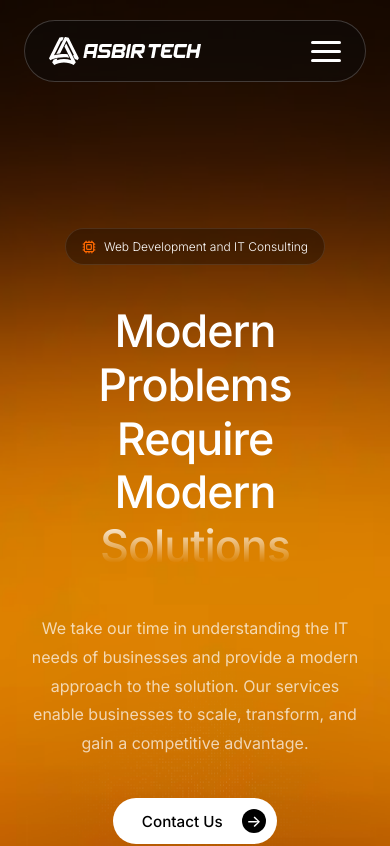
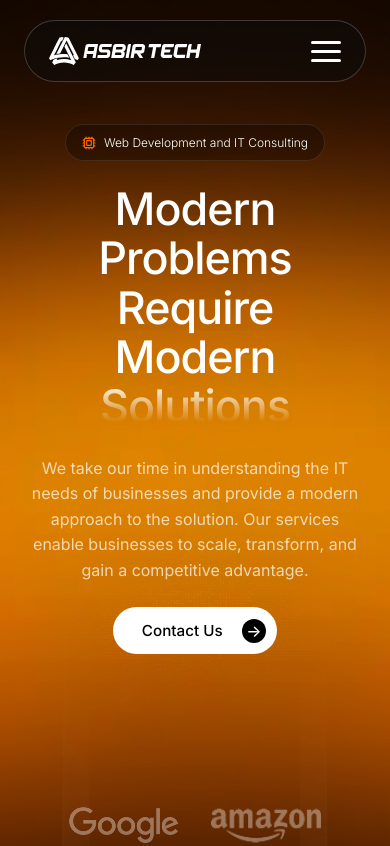
Before and after one commit to michaeldiopenes7/asbir-web-vite, a React (Vite) app: page / in a window 390 px wide. Shown: the top 846 px of the page. Built offline with nearby package versions, Linux system fonts and the light colour scheme.

Commit message:
ios comp

```diff
--- a/src/sections/Hero/Hero.css
+++ b/src/sections/Hero/Hero.css
@@ -1,12 +1,13 @@
 .hero {
     position: relative;
     min-height: 100vh;
+    min-height: 100dvh;
     display: flex;
     flex-direction: column;
     align-items: center;
     justify-content: center;
     overflow: hidden;
-    padding-top: 100px;
+    padding-top: 80px;
     background-color: #000000;
 }
 
@@ -130,12 +131,25 @@
 }
 
 @media (max-width: 768px) {
+    .hero {
+        padding-top: 60px;
+        min-height: 100vh;
+        min-height: -webkit-fill-available;
+    }
+
+    .hero-content {
+        padding: 4rem var(--content-padding) 6rem;
+        gap: 1.5rem;
+    }
+
     .hero h1 {
         font-size: 2.8rem;
         letter-spacing: -1px;
+        line-height: 1.1;
     }
 
     .hero-subtext {
         font-size: 1rem;
+        line-height: 1.6;
     }
 }
```
